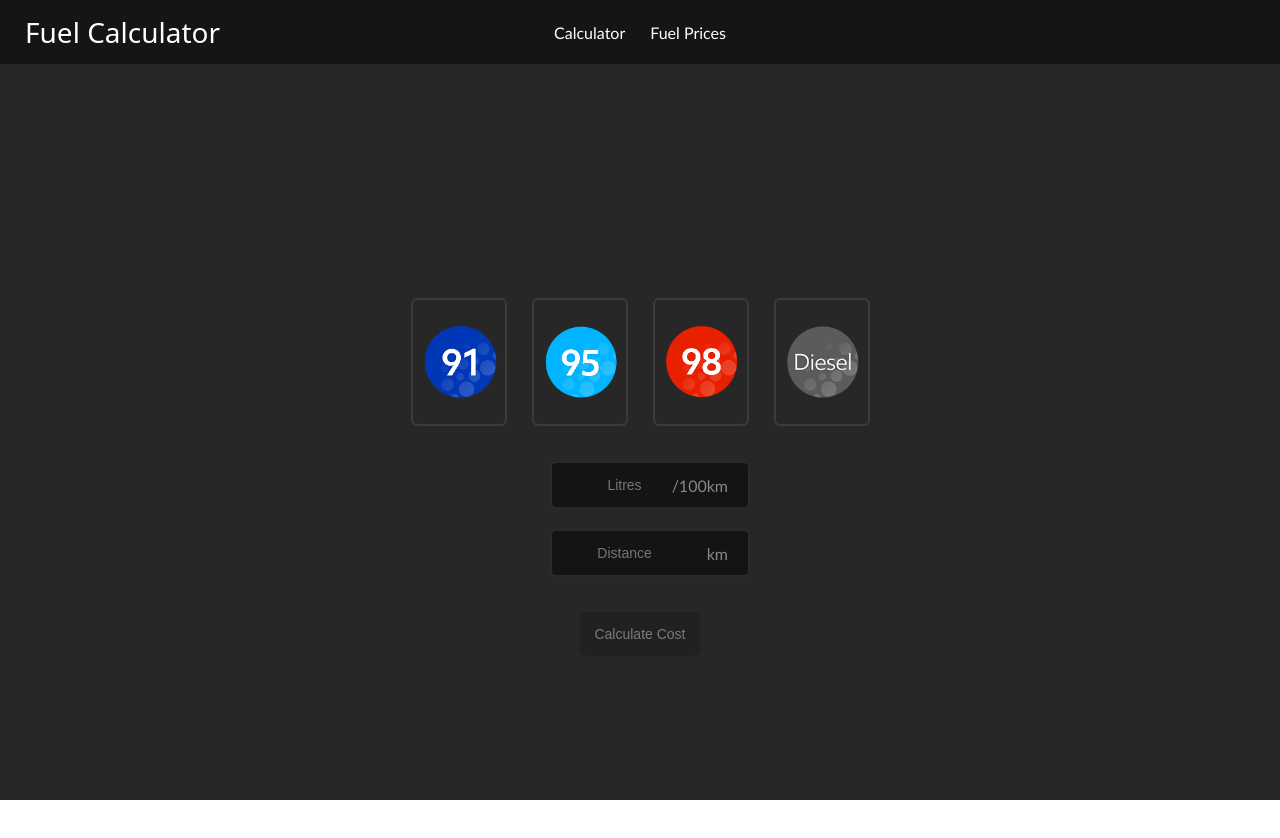
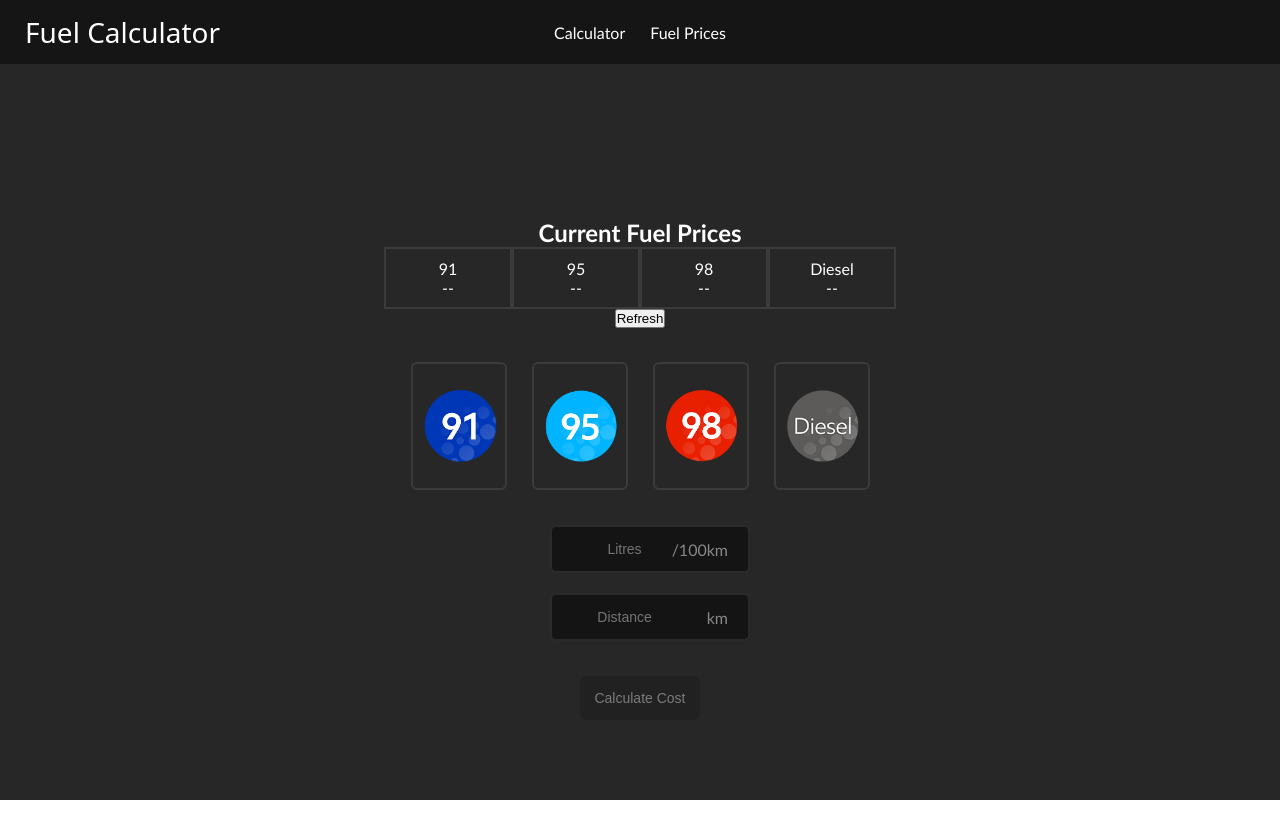
Before and after one commit to jedtherooster/fuel-calculator, a React (Vite) app in the folder client/: page / in a window 1280 px wide. Shown: the top 838 px of the page. Built offline with nearby package versions, Linux system fonts and the light colour scheme; no server answers; a web font is replaced by a local one.

Commit message:
add current fuel prices section to home screen

```diff
--- a/client/src/App.css
+++ b/client/src/App.css
@@ -207,3 +207,36 @@ h1 {
   height: 100%;
   width: 15%;
 }
+
+.price-container {
+  width: 40%;
+  height: 8em;
+  display: flex;
+  flex-direction: column;
+  justify-content: center;
+  align-items: center;
+}
+
+.prices {
+  display: flex;
+  width: 100%;
+  justify-content: space-evenly;
+}
+
+.fuel-price {
+  border: 2px solid rgba(255, 255, 255, 0.093);
+  padding: 10px;
+  width: 25%;
+  display: flex;
+  align-items: center;
+  flex-direction: column;
+}
+
+.refresh-button {
+  user-select: none;
+}
+
+.refresh-button:hover {
+  cursor: pointer;
+  text-decoration: underline;
+}
--- /dev/null
+++ b/client/src/components/FuelPrices.jsx
@@ -0,0 +1,24 @@
+function FuelPrices({ fuelPrice, refreshPrices }) {
+  const fuels = ["91", "95", "98", "Diesel"];
+
+  return (
+    <div className="price-container">
+      <h2>Current Fuel Prices</h2>
+
+      <div className="prices">
+        {fuels.map((fuel) => (
+          <div className="fuel-price" key={fuel}>
+            <p>{fuel}</p>
+            <p className="price">{fuelPrice?.[fuel] ?? "--"}</p>
+          </div>
+        ))}
+      </div>
+
+      <button onClick={refreshPrices} className="refresh-button">
+        Refresh
+      </button>
+    </div>
+  );
+}
+
+export default FuelPrices;
--- a/client/src/pages/Home.jsx
+++ b/client/src/pages/Home.jsx
@@ -1,49 +1,69 @@
-import { useState, useRef } from "react";
+import { useState, useEffect } from "react";
 import { useNavigate } from "react-router-dom";
 import FuelTypeButton from "../components/FuelTypeButton";
 import Navbar from "../components/Navbar";
+import FuelPrices from "../components/FuelPrices";
 import axios from "axios";
 import "../App.css";
 
 function Home() {
   const navigate = useNavigate();
+
   const [selectedFuel, setSelectedFuel] = useState(null);
   const [formData, setFormData] = useState({
     distance: "",
     fuelEcon: "",
   });
+
   const [loading, setLoading] = useState(false);
+  const [lastFuelPrice, setLastFuelPrice] = useState(null);
 
-  const handleClick = async () => {
+  const fetchFuelPrice = async () => {
     try {
-      const currentTime = new Date().getMinutes();
+      const response = await axios.get("/retrieve-fuel-data");
+      setLastFuelPrice(response.data);
+    } catch (err) {
+      console.log(err);
+    }
+  };
 
-      setLoading(true);
+  useEffect(() => {
+    fetchFuelPrice(); // run immediately
 
-      const response = await axios.get("/retrieve-fuel-data");
+    const interval = setInterval(() => {
+      fetchFuelPrice();
+    }, 600000); // 10 minutes
 
+    return () => clearInterval(interval); // cleanup
+  }, []);
+
+  const handleClick = () => {
+    try {
       const distance = Number(formData.distance);
       const fuelEcon = Number(formData.fuelEcon);
-      const fuelPrice = Number(response.data[selectedFuel]);
+      const fuelPrice = Number(lastFuelPrice[selectedFuel]);
 
       if (isNaN(distance) || isNaN(fuelEcon) || isNaN(fuelPrice)) {
-        alert("One of your values is 0 or invalid.");
+        alert("One of your values is invalid.");
         return;
       }
 
       const cost = (distance / 100) * fuelEcon * fuelPrice;
+
       navigate("/travel-costs", {
-        state: { fuelData: cost.toFixed(2), travelDistance: distance },
-      }); // redirect after success
+        state: {
+          fuelData: cost.toFixed(2),
+          travelDistance: distance,
+        },
+      });
     } catch (err) {
       console.log(err);
-    } finally {
-      setLoading(false);
     }
   };
 
   const handleChange = (e) => {
     const { name, value } = e.target;
+
     setFormData((prevFormData) => ({
       ...prevFormData,
       [name]: value,
@@ -58,8 +78,12 @@ function Home() {
           <p>Fetching latest fuel prices...</p>
         </div>
       )}
-      <Navbar></Navbar>
-      <div className={"container"}>
+
+      <Navbar />
+
+      <div className="container">
+        <FuelPrices fuelPrice={lastFuelPrice} refreshPrices={fetchFuelPrice} />
+
         <div className="fuel-options">
           <FuelTypeButton
             selectedFuel={selectedFuel}
@@ -92,10 +116,10 @@ function Home() {
         <div className="calculate">
           <button
             disabled={
-              loading ||
               !selectedFuel ||
               !formData.distance ||
-              !formData.fuelEcon
+              !formData.fuelEcon ||
+              !lastFuelPrice
             }
             onClick={handleClick}
             className="button"
```
